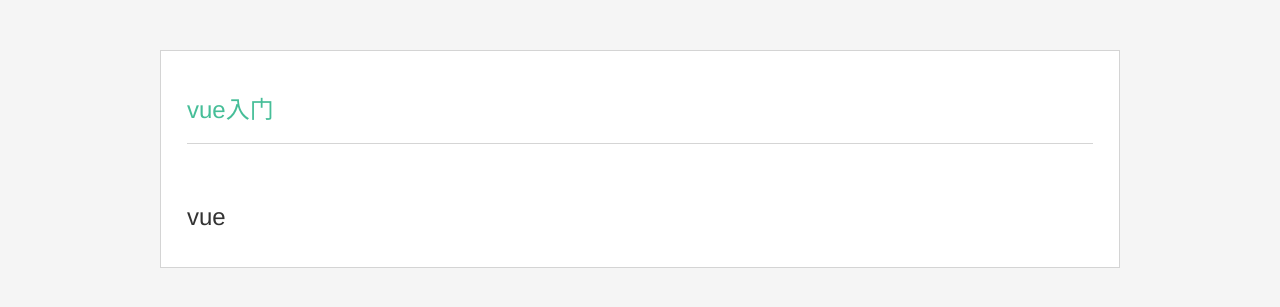
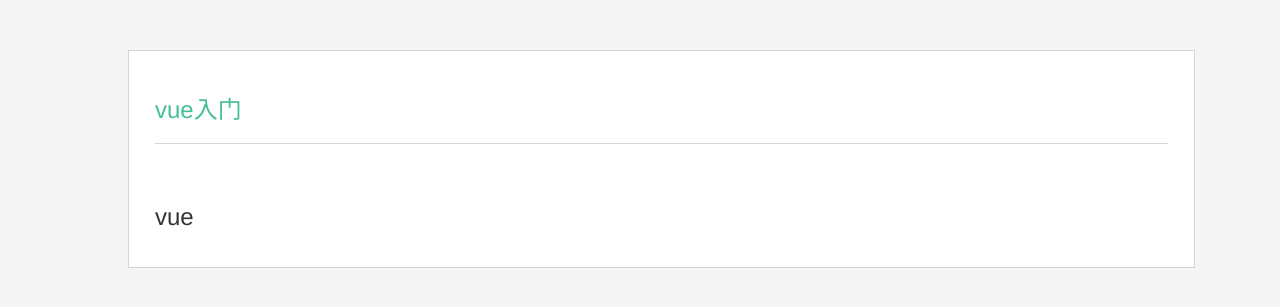
Before and after one commit to heuuLZP/me, a Jekyll site: the page built from _posts/2016-09-26-vue入门.md, in a window 1280 px wide. Shown: the top 307 px of the page. Built offline with Jekyll 4.4.1, drawn with Linux system fonts in a browser that asks for light colours.

Commit message:
##文章模板

```diff
--- a/_layouts/page.html
+++ b/_layouts/page.html
@@ -20,7 +20,7 @@
     }
     .wrap{
       padding: 26px;
-      margin:50px 12.5%;
+      margin:50px 10%;
       background-color: #fff;
       border:1px solid #d4d4d4;
     }
@@ -42,7 +42,7 @@
 <body>
   <div class="container-fluid">
     <div class="row">
-      <div class="wrap col-md-9">
+      <div class="wrap col-md-10 col-md-10 col-xs-10">
         <h3>{{ page.title}}</h3>
         <hr>
         <br>
```
Also changed, not shown: other parts of _layouts/page.html (+1 -1 lines).
